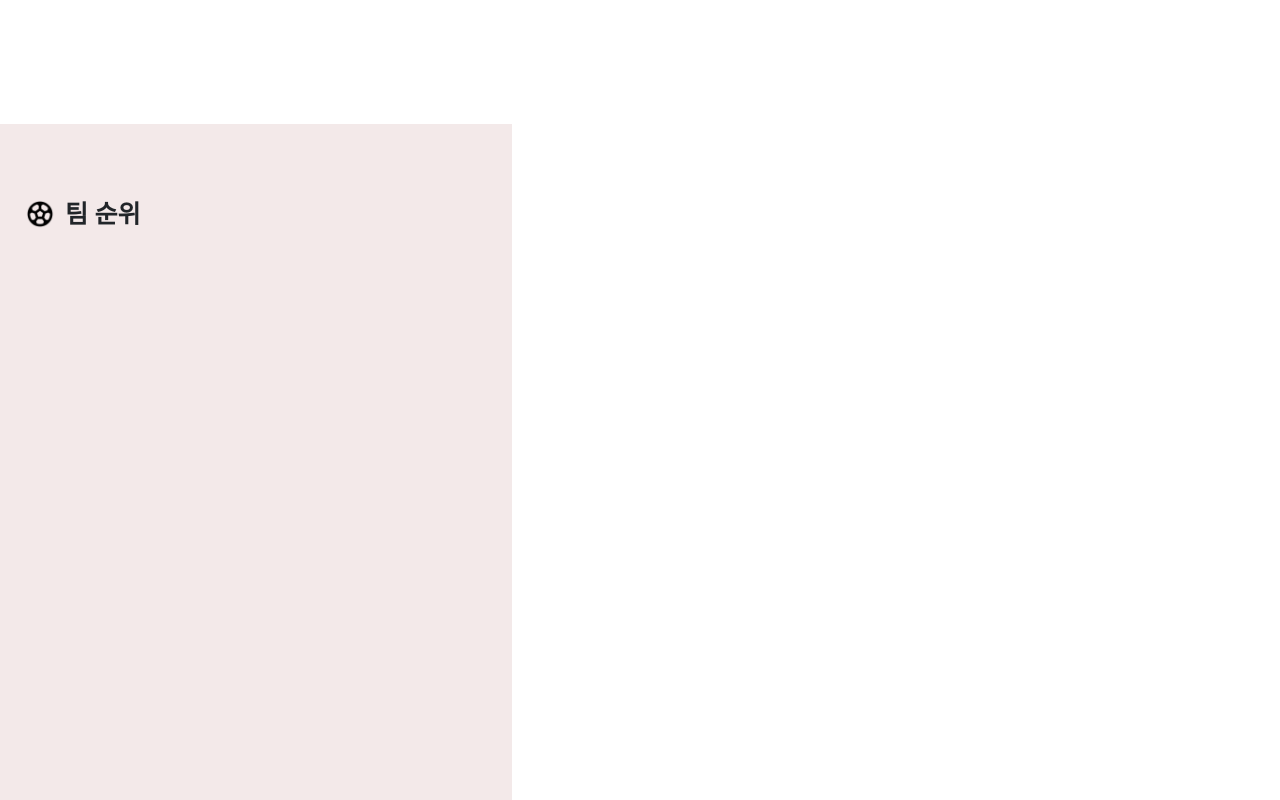
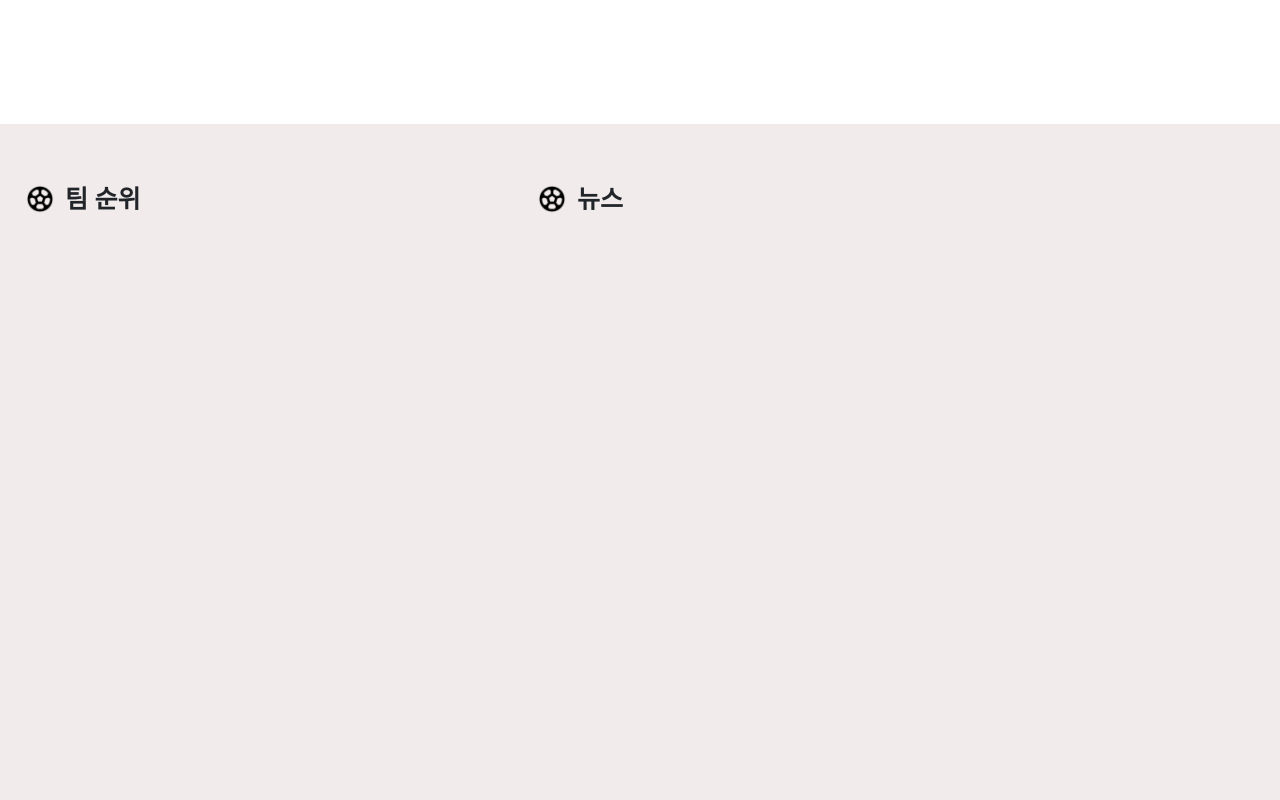
Before and after one commit to ItzNot/project0919, a React (Create React App) app: page / in a window 1280 px wide. Shown: the part 420-1220 px from the top of the page. Built offline with nearby package versions, Linux system fonts and the light colour scheme.

Commit message:
화면 구성만 완성2

```diff
--- a/src/App.css
+++ b/src/App.css
@@ -1,10 +1,11 @@
 * {
   height: auto;
+  /* background-color: rgb(241, 234, 234); */
 }
 .header-minbar {
   width: 100%;
   height: 25px;
-  background-color: rgb(233, 227, 227);
+  background-color: rgb(241, 235, 235);
   margin: 0 auto;
   padding: 0;
   text-align: right;
@@ -12,6 +13,7 @@
 .header-bar{
   display: flex;
   justify-content: space-between;
+  /* background-color: white; */
 }
 .team-logo{
   display: flex;
@@ -59,20 +61,19 @@
 }
 .aside-left{
   width: 40%;
-  height: 100%;
-  background-color: rgb(243, 233, 233);
+  background-color: rgb(241, 235, 235);
 }
 .aside-right {
   width: 60%;
+  background-color: rgb(241, 235, 235);
 }
 .rankTextbar {
   width: 100%;
-  height: 18%;
+  height: 15%;
   display: flex;
   flex-direction: row;
   justify-content: left;
   align-items: center;
-
 }
 .rankTextbar p {
   font-size: 25px;
@@ -88,3 +89,16 @@
   background-position: center;
   margin-left: 15px;
 }
+.newsTextbar {
+  width: 100%;
+  height: 15%;
+  display: flex;
+  flex-direction: row;
+  justify-content: left;
+  align-items: center;
+}
+.newsTextbar p {
+  font-size: 25px;
+  font-weight: bold;
+  margin: 0;
+}
--- a/src/App.js
+++ b/src/App.js
@@ -50,7 +50,12 @@ function App() {
 
           </div>
         </div>
-        <div className='aside-right'></div>
+        <div className='aside-right'>
+          <div className='newsTextbar'>
+            <div className='ballImage'/>
+            <p>뉴스</p>
+          </div>
+        </div>
 
       </div>
 
```
